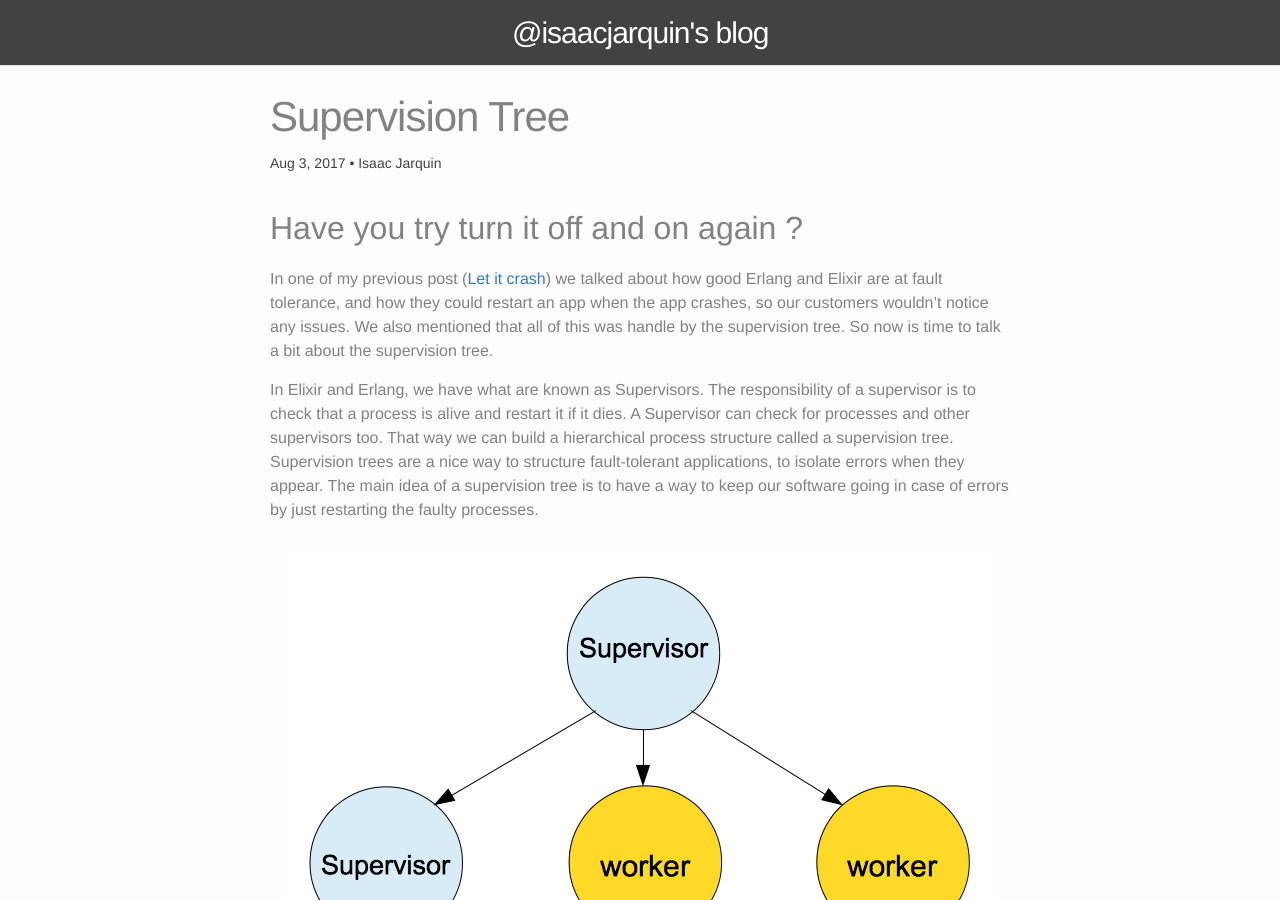
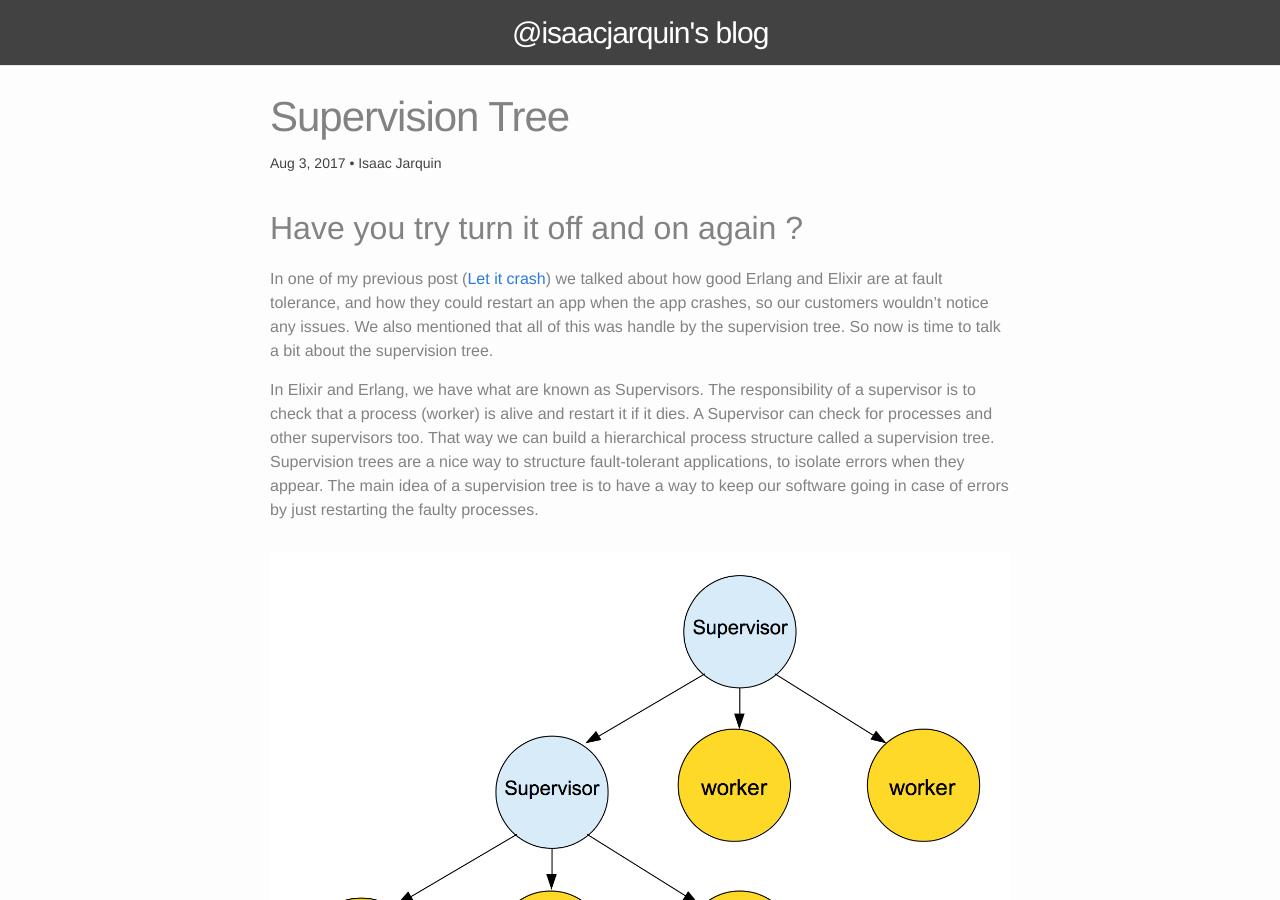
Before and after one commit to isaacjarquin/isaacjarquin.github.io, a Jekyll site: the page built from _posts/2017-08-03-supervision-tree.markdown, in a window 1280 px wide and 900 px high. Built offline with Jekyll 4.4.1, drawn with Linux system fonts in a browser that asks for light colours; comment, search, counter and statistics services are not loaded.

Commit message:
adjust general example of supervision tree image

```diff
--- a/_posts/2017-08-03-supervision-tree.markdown
+++ b/_posts/2017-08-03-supervision-tree.markdown
@@ -13,9 +13,9 @@ resume: "In one of my previous post (Let it) we talk about how good Elixir and E
 
 In one of my previous post ([Let it crash](/software/2017/07/01/erlang-let-it-crash.html)) we talked about how good Erlang and Elixir are at fault tolerance, and how they could restart an app when the app crashes, so our customers wouldn’t notice any issues. We also mentioned that all of this was handle by the supervision tree. So now is time to talk a bit about the supervision tree.
 
-In Elixir and Erlang, we have what are known as Supervisors. The responsibility of a supervisor is to check that a process is alive and restart it if it dies.  A Supervisor can check for processes and other supervisors too. That way we can build a hierarchical process structure called a supervision tree. Supervision trees are a nice way to structure fault-tolerant applications, to isolate errors when they appear. The main idea of a supervision tree is to have a way to keep our software going in case of errors by just restarting the faulty processes.
+In Elixir and Erlang, we have what are known as Supervisors. The responsibility of a supervisor is to check that a process (worker) is alive and restart it if it dies.  A Supervisor can check for processes and other supervisors too. That way we can build a hierarchical process structure called a supervision tree. Supervision trees are a nice way to structure fault-tolerant applications, to isolate errors when they appear. The main idea of a supervision tree is to have a way to keep our software going in case of errors by just restarting the faulty processes.
 
-![shared](/images/functional-programming/erlang/supervision-tree-general.jpg)
+![shared](/images/functional-programming/erlang/supervision-tree-example.png)
 
 
 If a worker dies, the supervisor can restart the dead worker and its children if it has any. The way that the process will get restarted, it will depend on the strategy selected. Supervisors support different supervision strategies :
```
Also changed, not shown: images/functional-programming/erlang/supervision-tree-example.png (added), images/functional-programming/erlang/supervision-tree-general.jpg (deleted).
